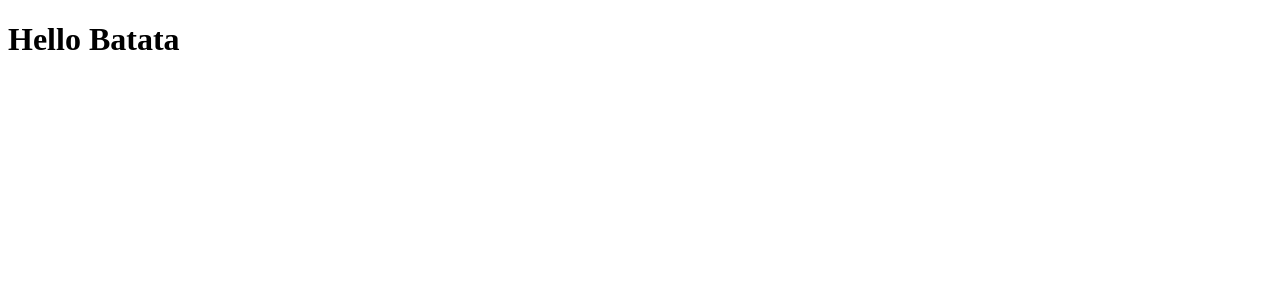
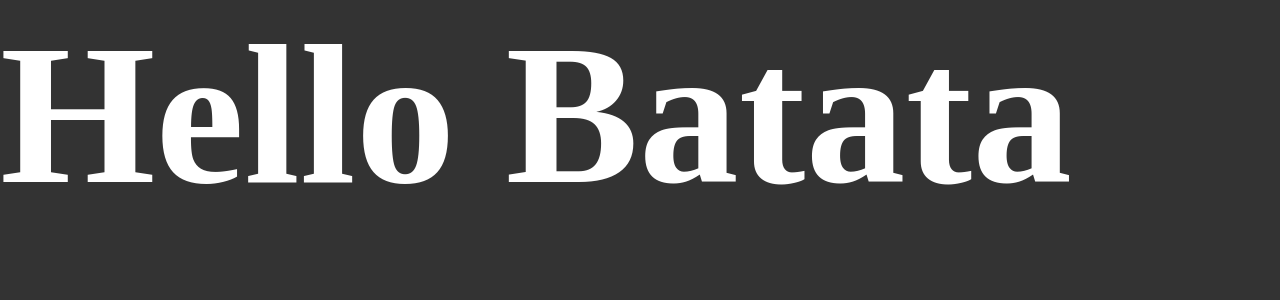
Before and after one commit to Nickithine/React-Ignite-Rocketseat, a React app in the folder 01-github-explorer/: page / in a window 1280 px wide. Shown: the top 300 px of the page. Built offline with nearby package versions, Linux system fonts and the light colour scheme.

Commit message:
feat: Adicionando pre-processador sass e configurações

```diff
--- a/01-github-explorer/package.json
+++ b/01-github-explorer/package.json
@@ -18,7 +18,11 @@
     "@babel/preset-react": "^7.18.6",
     "babel-loader": "^9.1.2",
     "cross-env": "^7.0.3",
+    "css-loader": "^6.7.3",
     "html-webpack-plugin": "^5.5.0",
+    "node-sass": "^8.0.0",
+    "sass-loader": "^13.2.0",
+    "style-loader": "^3.3.1",
     "webpack": "^5.75.0",
     "webpack-cli": "^5.0.1",
     "webpack-dev-server": "^4.11.1"
--- a/01-github-explorer/src/App.jsx
+++ b/01-github-explorer/src/App.jsx
@@ -1,3 +1,5 @@
+import './styles/global.scss';
+
 export function App() {
   return <h1>Hello Batata</h1>
 }
--- /dev/null
+++ b/01-github-explorer/src/styles/global.scss
@@ -0,0 +1,15 @@
+* {
+  margin: 0;
+  padding: 0;
+  box-sizing: border-box;
+}
+
+body {
+  font: Arial, Helvetica, sans-serif;
+  background-color: #333;
+  color: #FFFFFF;
+
+  h1{
+    font-size: 200px;
+  }
+}
--- a/01-github-explorer/webpack.config.js
+++ b/01-github-explorer/webpack.config.js
@@ -30,6 +30,11 @@ module.exports = {
         test: /\.jsx$/,
         exclude: /node_modules/,
         use: 'babel-loader',
+      },
+      {
+        test: /\.scss$/,
+        exclude: /node_modules/,
+        use: ['style-loader', 'css-loader', 'sass-loader'],
       }
     ]
   }
```
Also changed, not shown: 1 other file (tests, documents, lock files or other folders).
